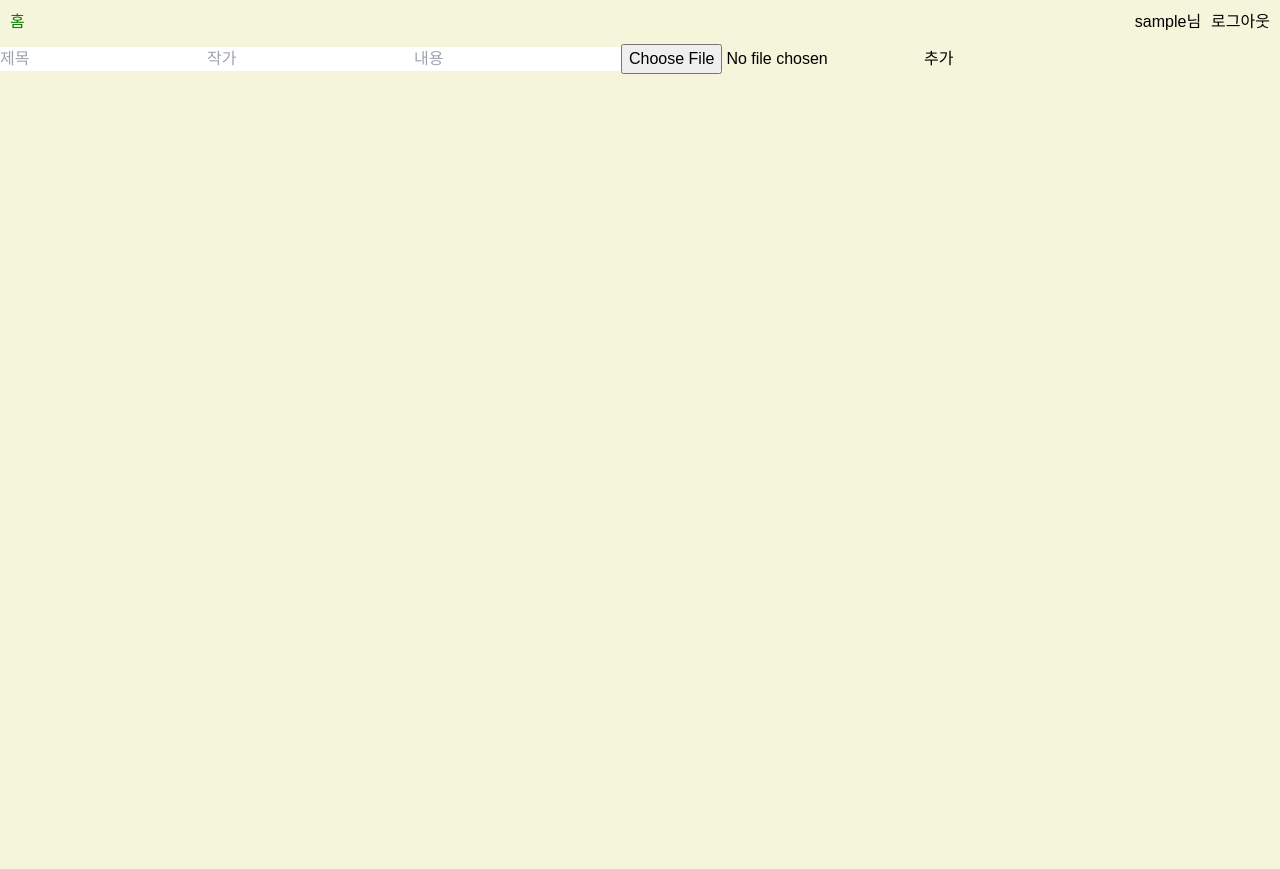
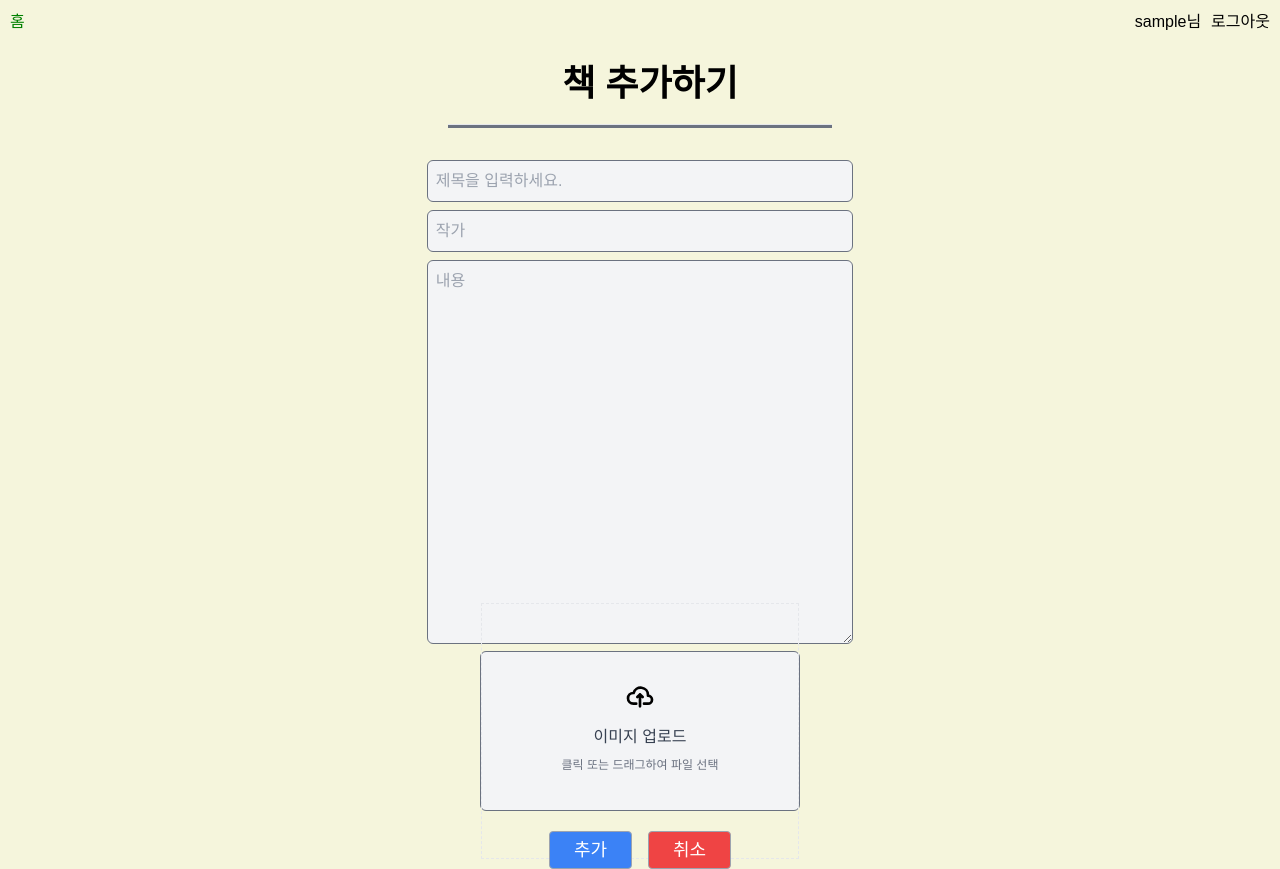
Before and after one commit to jinwoong96/react_team_study_library, a React (Vite) app: page /create in a window 1280 px wide. Before the commit the page ends 800 px from the top, so only its background shows below. Built offline with nearby package versions, Linux system fonts and the light colour scheme; sample sign-in values are in the browser's storage.

Commit message:
고호님 코드 병합, app.jsx 수정

```diff
--- a/src/App.jsx
+++ b/src/App.jsx
@@ -18,7 +18,7 @@ const App = () => {
         <Routes>
           <Route path='/' element={<BookList />}></Route>
           <Route path='/:id' element={<BookInfo />}></Route>
-          <Route path='/EditBookInfo/:id}' element={<EditBookInfo />}></Route>
+          <Route path='/EditBookInfo/:id' element={<EditBookInfo />}></Route>
           <Route path='/create' element={<CreateBook />}></Route>
           <Route path='/login' element={<Login />}></Route>
           <Route path='/signup' element={<SignUp />}></Route>
--- a/src/components/BookList.jsx
+++ b/src/components/BookList.jsx
@@ -16,15 +16,11 @@ const BookList = () => {
         e.preventDefault();
         const storedBooks=JSON.parse(localStorage.getItem('books'))||[];
         const findBooks = storedBooks.filter((book)=>book.title.includes(search));
-        if(findBooks){
-            setBooks(findBooks);
-            setSearch('');
-        } else {
-            return(
-                setBooks(''),
-                <div>검색 결과가 없습니다.</div>
-            )
-        }
+        const findAuthors = storedBooks.filter((book)=>book.author.includes(search));
+        const findUsers = storedBooks.filter((book)=>book.username.includes(search));
+        const find=[...new Set([...findBooks, ...findAuthors, ...findUsers])];
+        setBooks(find);
+        setSearch('');
     }
 
     return (
@@ -32,7 +28,7 @@ const BookList = () => {
             <form className='bg-green-200 shadow-md flex justify-end gap-3 py-2' onSubmit={onSearch}>
                 <input value={search} onKeyDown={(e)=>e.key==='Enter'&&onSearch} onChange={(e)=>setSearch(e.target.value)} className='border border-gray-500 rounded py-1 px-3'></input>
                 <button type='submit' className='bg-black text-white px-3 py-1 rounded'>검색</button>
-                <div className='bg-gray-300 flex px-3 py-1 rounded ml-20 mr-10 border border-gray-400'>
+                <div className='bg-gray-300 flex px-3 py-1 rounded ml-10 mr-10 border border-gray-400'>
                     <Link to={`/create`}>책 추가</Link>
                 </div>
             </form><br />
@@ -52,7 +48,7 @@ const BookList = () => {
                         </div>
                     ))
                 ) : (
-                    <div>표시할 책이 없습니다.</div>
+                    <div id='list' className='mx-auto text-gray-500'>표시할 책이 없습니다.</div>
                 )}
             </div>
         </div>
--- a/src/components/CreateBook.jsx
+++ b/src/components/CreateBook.jsx
@@ -29,6 +29,16 @@ const CreateBook = () => {
 
     const onSubmit1=(e)=>{
         e.preventDefault();
+
+        try{
+            if(!title || !author || !content || !bookImage){
+                throw new Error("모든 정보를 입력해주세요.");
+            }
+        } catch (error) {
+            alert(error.message);
+            return;
+        }
+
         let books=JSON.parse(localStorage.getItem("books")) || [];
 
         const newBook={
@@ -38,7 +48,7 @@ const CreateBook = () => {
             username:currentUser.username,
             author,
             content,
-            writerId:currentUser.userId,
+            userid:currentUser.id,
             likes:[],
         }
         books.push(newBook);
@@ -51,14 +61,33 @@ const CreateBook = () => {
 
         navigator('/');
     }
+
+    const cancel=()=>{
+        navigator('/');
+    }
+
     return (
-        <div>
+        <div className='text-center'>
+            <h1 className='text-4xl font-bold mt-5 ml-5 mb-5'>책 추가하기</h1>
+            <hr className='mb-8 mx-auto max-w-96 h-1 bg-gray-500' />
             <form onSubmit={onSubmit1}>
-                <input placeholder='제목' onChange={(e)=>setTitle(e.target.value)}></input>
-                <input placeholder='작가' onChange={(e)=>setAuthor(e.target.value)}></input>
-                <input type='textarea' placeholder='내용' onChange={(e)=>setContent(e.target.value)}></input>
-                <input type='file' accept='image/*' onChange={handleImageChange} />
-                <button type='submit'>추가</button>
+                <input className="bg-gray-100 p-2 w-1/3 rounded-md border border-gray-500" placeholder='제목을 입력하세요.' onChange={(e)=>setTitle(e.target.value)}></input><br />
+                <input className="bg-gray-100 p-2 w-1/3 mt-2 rounded-md border border-gray-500" placeholder='작가' onChange={(e)=>setAuthor(e.target.value)}></input><br />
+                <textarea className="bg-gray-100 p-2 h-96 w-1/3 mt-2 rounded-md border border-gray-500" placeholder='내용' onChange={(e)=>setContent(e.target.value)}></textarea><br />
+
+                <div class="flex items-center justify-center mx-auto rounded-md border border-gray-500 bg-gray-100 w-1/4 h-40">
+                    <label for="dropzone-file" class="flex flex-col items-center justify-center w-full h-64 bg-neutral-secondary-medium border border-dashed border-default-strong rounded-base cursor-pointer hover:bg-neutral-tertiary-medium">
+                        <div class="flex flex-col items-center justify-center text-body pt-5 pb-6">
+                            <svg class="w-8 h-8 mt-5 mb-3" aria-hidden="true" xmlns="http://www.w3.org/2000/svg" width="24" height="24" fill="none" viewBox="0 0 24 24"><path stroke="currentColor" stroke-linecap="round" stroke-linejoin="round" stroke-width="2" d="M15 17h3a3 3 0 0 0 0-6h-.025a5.56 5.56 0 0 0 .025-.5A5.5 5.5 0 0 0 7.207 9.021C7.137 9.017 7.071 9 7 9a4 4 0 1 0 0 8h2.167M12 19v-9m0 0-2 2m2-2 2 2"/></svg>
+                            <p class="mb-2 text-md text-gray-700">이미지 업로드</p>
+                            <p class="text-xs text-gray-500">클릭 또는 드래그하여 파일 선택</p>
+                        </div>
+                        <input id='dropzone-file' type='file' accept='image/*' class='hidden' onChange={handleImageChange} /><br />
+                    </label>
+                </div>
+
+                <button type='submit' className='text-lg bg-blue-500 text-white px-6 py-1 rounded mt-5 mr-2 border border-gray-400'>추가</button>
+                <button type='button' className='text-lg bg-red-500 text-white px-6 py-1 rounded mt-5 ml-2 border border-gray-400'onClick={cancel}>취소</button>
             </form>
         </div>
     );
```
